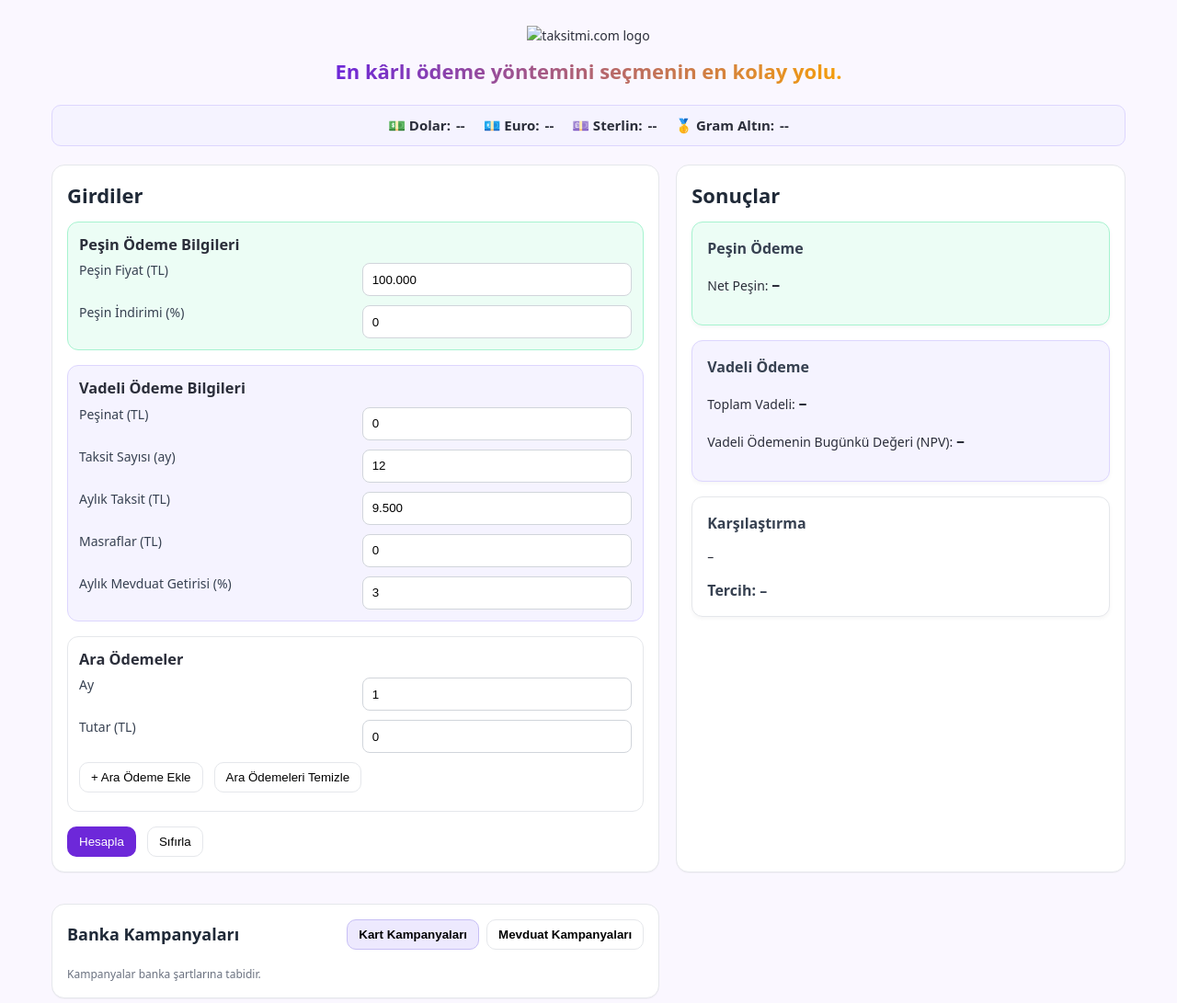
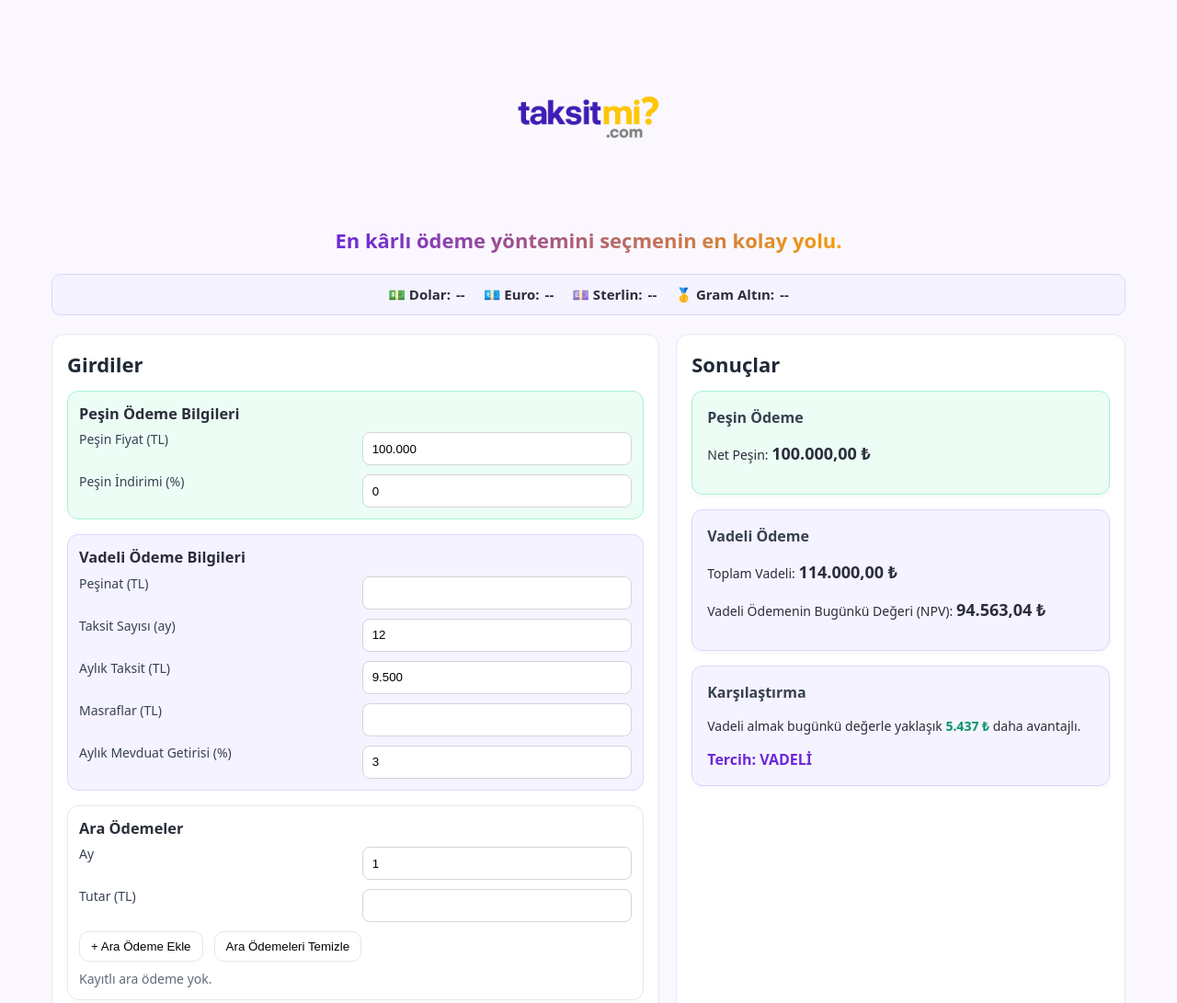
Before and after one commit to halilboi34/taksitmi-site, a plain HTML site: page index.html in a window 1280 px wide. Shown: the top 1091 px of the page at 92% size. Drawn offline with Linux system fonts and the light colour scheme; no server answers.

Commit message:
index.html

```diff
--- a/index.html
+++ b/index.html
@@ -103,7 +103,8 @@
     <div class="site-header">
       <div class="site-logo">
         <!-- kendi logonu /images/logo1.png altına koy -->
-        <img src="images/logo1.png" alt="taksitmi.com logo" />
+        <img src="logo1.png" alt="taksitmi.com logo" />
+
       </div>
       <div class="site-motto">En kârlı ödeme yöntemini seçmenin en kolay yolu.</div>
     </div>
@@ -510,10 +511,9 @@ function updateValue(id, newValue){
   lastValues[id] = newValue;
 }
 
-// Sayfa yüklendiğinde çalışsın
-document.addEventListener("DOMContentLoaded", ()=>{
-  loadData();
-  setInterval(loadData, 30000);
+// İlk yükleme ve 30 saniyede bir güncelle
+loadData();
+setInterval(loadData, 30000);
 
 }
 ); // DOMContentLoaded
```
